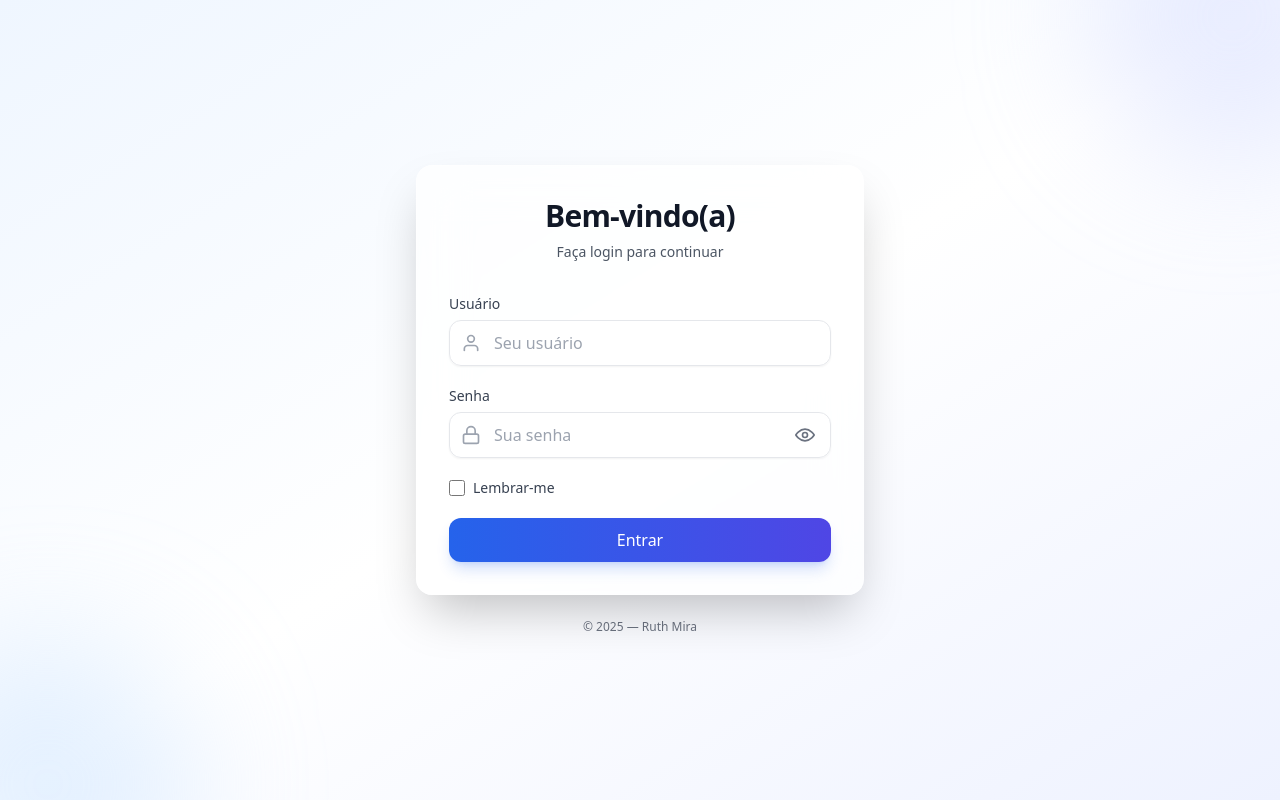
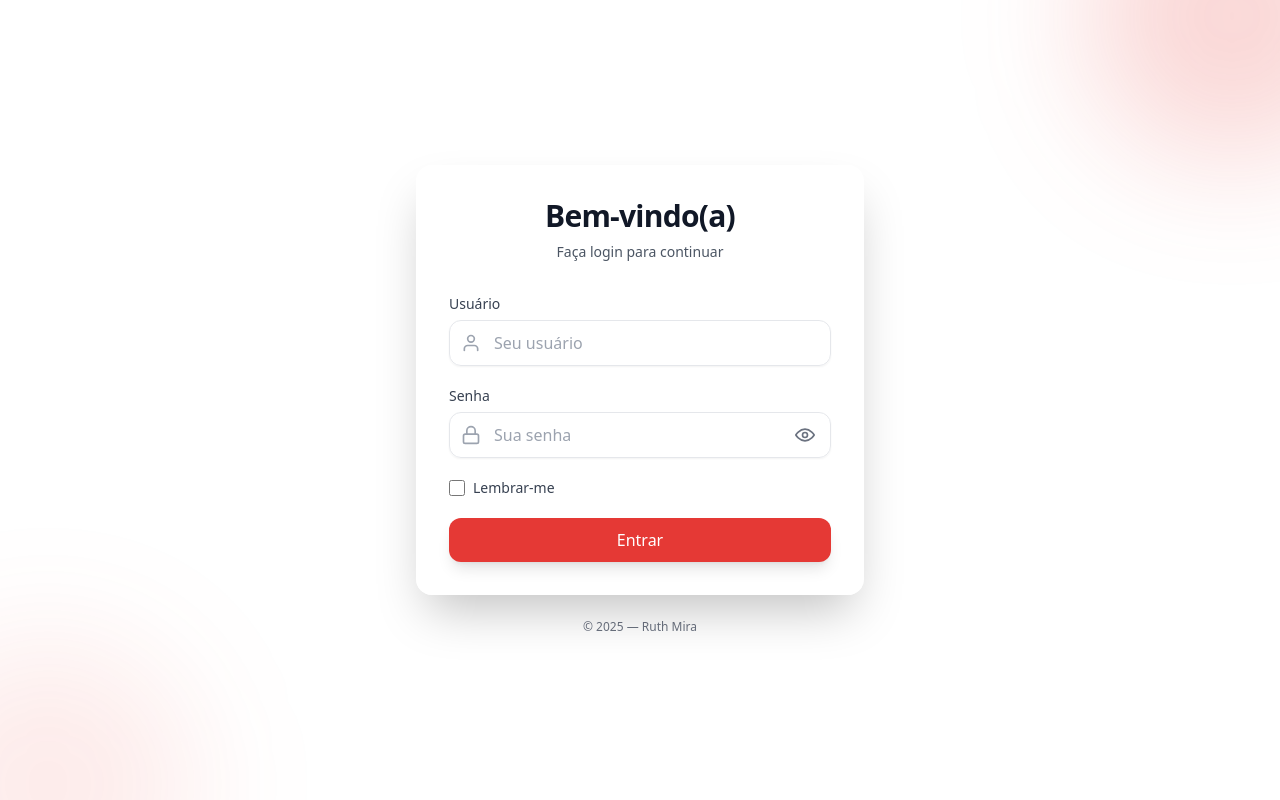
Before and after one commit to RuthMira/frontend, a React (Create React App) app: page / in a window 1280 px wide. Built offline with nearby package versions, Linux system fonts and the light colour scheme.

Commit message:
feat(login): padronizar cores e foco conforme marca

```diff
--- a/src/pages/Login.tsx
+++ b/src/pages/Login.tsx
@@ -17,7 +17,7 @@ export default function Login() {
     setCarregando(true);
     try {
       await login(nome, senha);
-      navigate("/produtos");
+      navigate("/home");
     } catch (err) {
       setErro("Usuário ou senha inválidos");
     } finally {
@@ -26,11 +26,11 @@ export default function Login() {
   };
 
   return (
-    <div className="min-h-screen relative overflow-hidden bg-gradient-to-br from-blue-50 via-white to-indigo-50 flex items-center justify-center px-4">
+    <div className="min-h-screen relative overflow-hidden bg-txai-white flex items-center justify-center px-4">
       {/* Decoração de fundo */}
       <div className="pointer-events-none absolute inset-0">
-        <div className="absolute -top-32 -right-24 h-72 w-72 rounded-full bg-indigo-200/40 blur-3xl" />
-        <div className="absolute -bottom-32 -left-24 h-72 w-72 rounded-full bg-blue-200/40 blur-3xl" />
+        <div className="absolute -top-32 -right-24 h-72 w-72 rounded-full bg-txai-red/20 blur-3xl" />
+        <div className="absolute -bottom-32 -left-24 h-72 w-72 rounded-full bg-txai-red/10 blur-3xl" />
       </div>
 
       <div className="relative w-full max-w-md">
@@ -66,7 +66,7 @@ export default function Login() {
                   id="usuario"
                   type="text"
                   placeholder="Seu usuário"
-                  className="w-full rounded-xl border border-gray-200 bg-white/60 pl-11 pr-3 py-2.5 text-gray-900 placeholder:text-gray-400 shadow-sm focus:border-blue-500 focus:bg-white focus:outline-none focus:ring-2 focus:ring-blue-500/30 transition"
+                  className="w-full rounded-xl border border-gray-200 bg-white/60 pl-11 pr-3 py-2.5 text-gray-900 placeholder:text-gray-400 shadow-sm focus:border-txai-red focus:bg-white focus:outline-none focus:ring-2 focus:ring-txai-red/30 transition"
                   value={nome}
                   onChange={(e) => setNome(e.target.value)}
                   autoComplete="username"
@@ -93,7 +93,7 @@ export default function Login() {
                   id="senha"
                   type={mostrarSenha ? "text" : "password"}
                   placeholder="Sua senha"
-                  className="w-full rounded-xl border border-gray-200 bg-white/60 pl-11 pr-10 py-2.5 text-gray-900 placeholder:text-gray-400 shadow-sm focus:border-blue-500 focus:bg-white focus:outline-none focus:ring-2 focus:ring-blue-500/30 transition"
+                  className="w-full rounded-xl border border-gray-200 bg-white/60 pl-11 pr-10 py-2.5 text-gray-900 placeholder:text-gray-400 shadow-sm focus:border-txai-red focus:bg-white focus:outline-none focus:ring-2 focus:ring-txai-red/30 transition"
                   value={senha}
                   onChange={(e) => setSenha(e.target.value)}
                   autoComplete="current-password"
@@ -129,7 +129,7 @@ export default function Login() {
               <label className="inline-flex items-center gap-2 text-sm text-gray-700 select-none">
                 <input
                   type="checkbox"
-                  className="h-4 w-4 rounded border-gray-300 text-blue-600 focus:ring-blue-500"
+                  className="h-4 w-4 rounded border-gray-300 text-txai-red focus:ring-txai-red"
                 />
                 Lembrar-me
               </label>
@@ -139,7 +139,7 @@ export default function Login() {
             <button
               type="submit"
               disabled={carregando}
-              className="group relative inline-flex w-full items-center justify-center gap-2 rounded-xl bg-gradient-to-r from-blue-600 to-indigo-600 px-4 py-2.5 text-white shadow-lg shadow-blue-600/20 transition hover:from-blue-700 hover:to-indigo-700 focus:outline-none focus:ring-2 focus:ring-blue-500/40 disabled:cursor-not-allowed disabled:opacity-70"
+              className="group relative inline-flex w-full items-center justify-center gap-2 rounded-xl bg-txai-red px-4 py-2.5 text-white shadow-lg transition hover:opacity-90 focus:outline-none focus:ring-2 focus:ring-txai-red/40 disabled:cursor-not-allowed disabled:opacity-70"
             >
               {carregando ? (
                 <>
```
